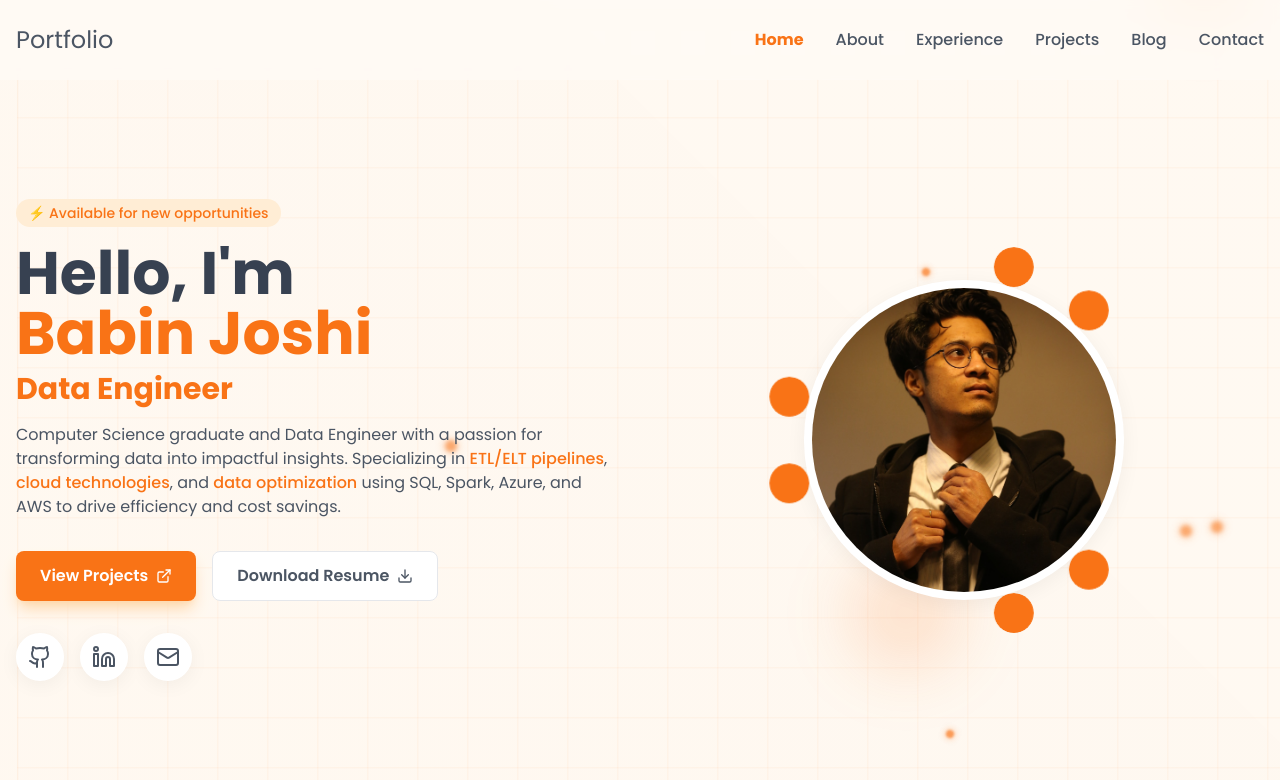
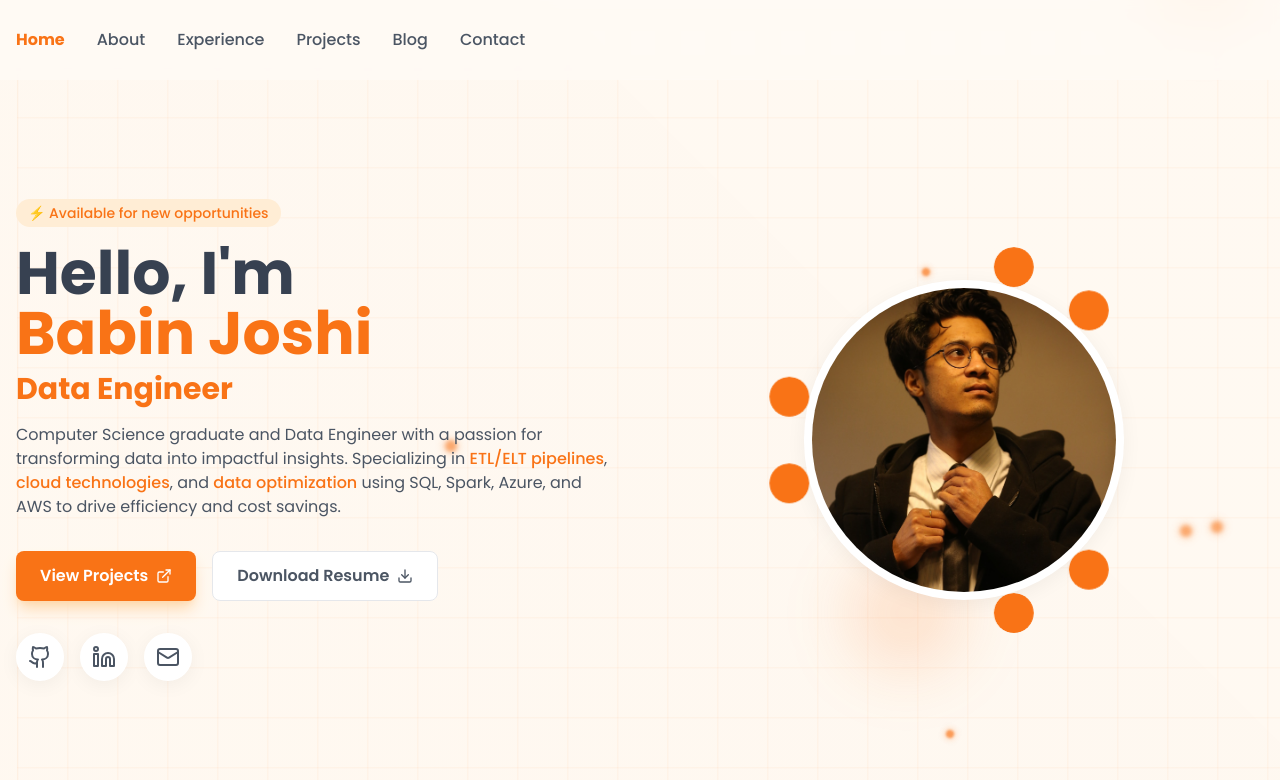
Before and after one commit to BabinJoshi/PortfolioSite, a plain HTML site: page index.html in a window 1280 px wide. Shown: the top 780 px of the page. Drawn offline with nearby package versions, Linux system fonts and the light colour scheme; grey boxes are pictures that could not be loaded.

Commit message:
Removed the Portfolio Link

```diff
--- a/index.html
+++ b/index.html
@@ -50,7 +50,7 @@
     <header id="header" class="fixed top-0 left-0 right-0 z-50 bg-background/80 backdrop-blur-sm transition-all duration-300">
         <div class="container mx-auto px-4 max-w-7xl">
             <nav class="flex items-center justify-between h-20">
-                <a href="#" class="text-2xl font-bold text-accent">Portfolio</a>
+                <!-- <a href="#" class="text-2xl font-bold text-accent">Portfolio</a> -->
                 <ul class="hidden md:flex items-center space-x-8 text-primary-text font-medium">
                     <li><a href="#home" class="hover:text-accent transition-colors">Home</a></li>
                     <li><a href="#about" class="hover:text-accent transition-colors">About</a></li>
```
